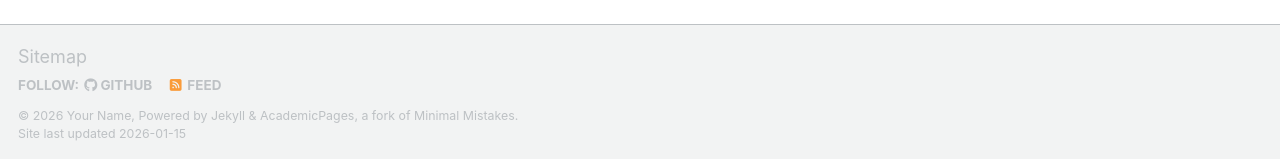
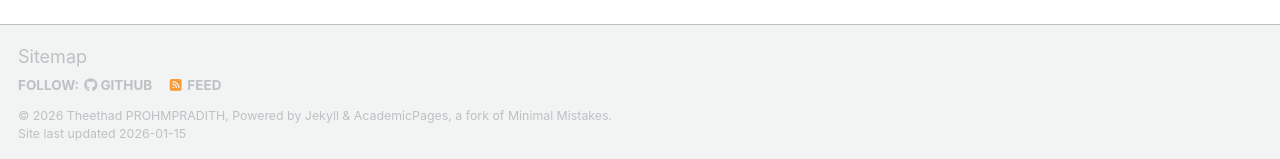
Before and after one commit to theethadp/theethadp.github.io, a Jekyll site: the page built from _pages/about.md, in a window 1280 px wide and 900 px high, scrolled down 2426 px. Shown: the part 738-897 px from the top of the window. Built offline with Jekyll 4.4.1, drawn with Linux system fonts in a browser that asks for light colours; some web fonts are replaced; a script bundle is joined from its source files by our own code; library files that are not in the unit come from our copies.

Commit message:
Update name and description in config file

```diff
--- a/_config.yml
+++ b/_config.yml
@@ -11,8 +11,8 @@
 site_theme               : "default" # The available themes options are "default", "air", "sunrise", "mint", "dirt" and "contrast"
 title                    : "Theethad"
 title_separator          : "-"
-name                     : &name "Your Name"
-description              : &description "Your Name's academic portfolio"   # Update this with a general description of your site, this is the default if not overridden by a page
+name                     : &name "Theethad PROHMPRADITH"
+description              : &description "Theethad PROHMPRADITH's academic portfolio"   # Update this with a general description of your site, this is the default if not overridden by a page
 url                      : https://theethadp.github.io # The base hostname & protocol for your site e.g. "https://[your GitHub username].github.io",
                                                            # or if you already have some other page hosted on Github then use "https://[your GitHub username].github.io/[Your Repo Name]"
 baseurl                  : "" # the subpath of your site, e.g. "/blog"
```
